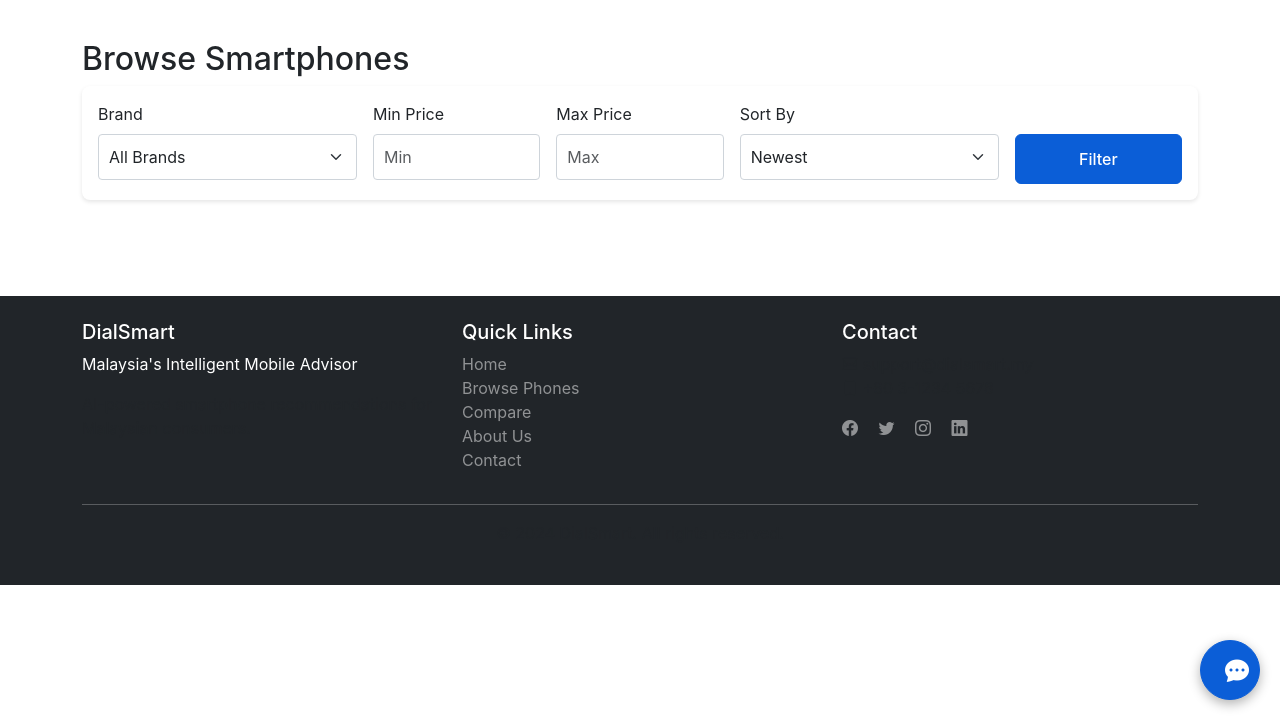
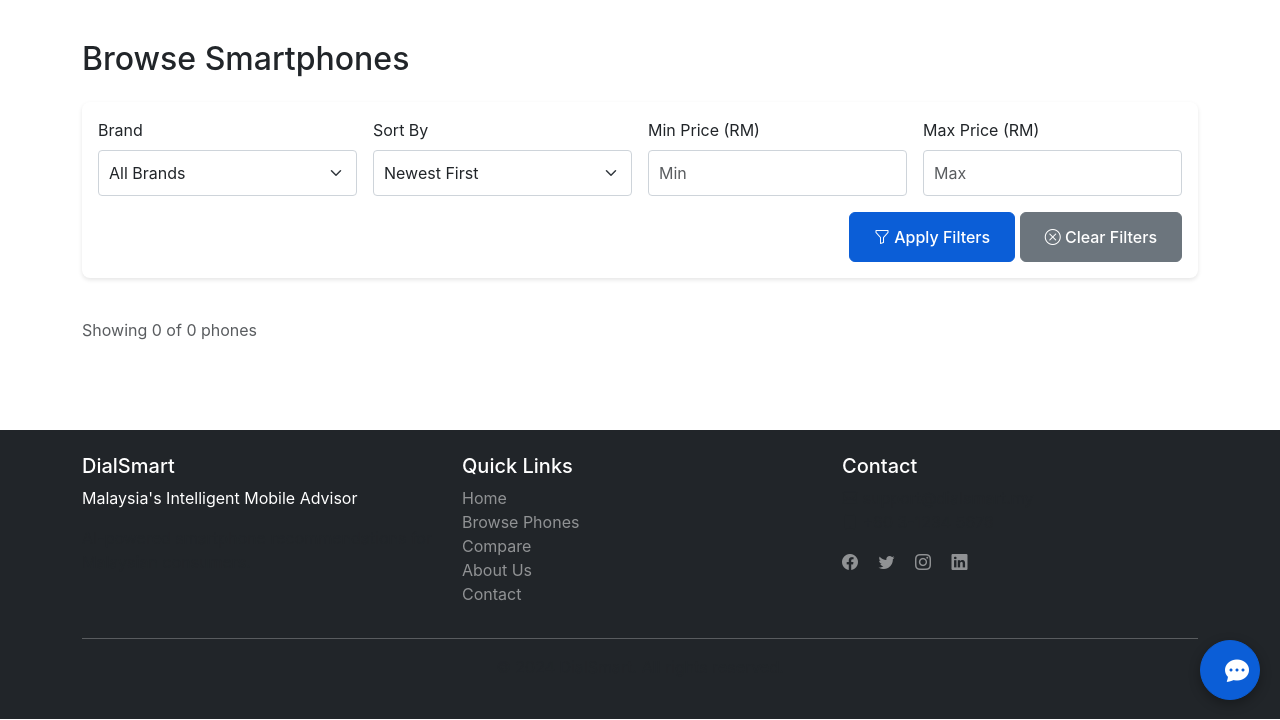
Before and after one commit to AlisonOoi123/DialSmart, a Flask app: page /browse in a window 1280 px wide. Shown: the part 80-800 px from the top of the page. Run offline with Flask 3, Linux system fonts and the light colour scheme; data that the repository does not hold is empty.

Commit message:
Add files via upload

```diff
--- a/app/templates/user/browse.html
+++ b/app/templates/user/browse.html
@@ -4,41 +4,47 @@
 <div class="container py-4">
     <h2>Browse Smartphones</h2>
 
-    <!-- Filter Section -->
-    <div class="row mb-4">
+    <!-- Sorting and Filters -->
+    <div class="row mb-4 mt-4">
         <div class="col-md-12">
             <div class="card">
                 <div class="card-body">
-                    <form method="GET" action="{{ url_for('user.browse') }}" class="row g-3">
+                    <form method="get" action="{{ url_for('user.browse') }}" class="row g-3">
                         <div class="col-md-3">
-                            <label class="form-label">Brand</label>
-                            <select name="brand_id" class="form-select">
+                            <label for="brand_id" class="form-label">Brand</label>
+                            <select name="brand_id" id="brand_id" class="form-select">
                                 <option value="">All Brands</option>
                                 {% for brand in brands %}
-                                <option value="{{ brand.id }}" {% if current_filters.brand_id == brand.id %}selected{% endif %}>{{ brand.name }}</option>
+                                <option value="{{ brand.id }}" {% if current_filters.brand_id == brand.id %}selected{% endif %}>
+                                    {{ brand.name }}
+                                </option>
                                 {% endfor %}
                             </select>
                         </div>
-                        <div class="col-md-2">
-                            <label class="form-label">Min Price</label>
-                            <input type="number" name="min_price" class="form-control" placeholder="Min" value="{{ current_filters.min_price or '' }}">
-                        </div>
-                        <div class="col-md-2">
-                            <label class="form-label">Max Price</label>
-                            <input type="number" name="max_price" class="form-control" placeholder="Max" value="{{ current_filters.max_price or '' }}">
+                        <div class="col-md-3">
+                            <label for="sort_by" class="form-label">Sort By</label>
+                            <select name="sort_by" id="sort_by" class="form-select">
+                                <option value="created_at" {% if current_filters.sort_by == 'created_at' %}selected{% endif %}>Newest First</option>
+                                <option value="price_asc" {% if current_filters.sort_by == 'price_asc' %}selected{% endif %}>Price: Low to High</option>
+                                <option value="price_desc" {% if current_filters.sort_by == 'price_desc' %}selected{% endif %}>Price: High to Low</option>
+                                <option value="name" {% if current_filters.sort_by == 'name' %}selected{% endif %}>Name (A-Z)</option>
+                            </select>
                         </div>
                         <div class="col-md-3">
-                            <label class="form-label">Sort By</label>
-                            <select name="sort_by" class="form-select">
-                                <option value="created_at" {% if current_filters.sort_by == 'created_at' %}selected{% endif %}>Newest</option>
-                                <option value="price_asc" {% if current_filters.sort_by == 'price_asc' %}selected{% endif %}>Price: Low to High</option>
-                                <option value="price_desc" {% if current_filters.sort_by == 'price_desc' %}selected{% endif %}>Price: High to Low</option>
-                                <option value="name" {% if current_filters.sort_by == 'name' %}selected{% endif %}>Name</option>
-                            </select>
+                            <label for="min_price" class="form-label">Min Price (RM)</label>
+                            <input type="number" name="min_price" id="min_price" class="form-control" placeholder="Min" value="{{ current_filters.min_price or '' }}">
                         </div>
-                        <div class="col-md-2">
-                            <label class="form-label">&nbsp;</label>
-                            <button type="submit" class="btn btn-primary w-100">Filter</button>
+                        <div class="col-md-3">
+                            <label for="max_price" class="form-label">Max Price (RM)</label>
+                            <input type="number" name="max_price" id="max_price" class="form-control" placeholder="Max" value="{{ current_filters.max_price or '' }}">
+                        </div>
+                        <div class="col-md-12 text-end">
+                            <button type="submit" class="btn btn-primary">
+                                <i class="bi bi-funnel"></i> Apply Filters
+                            </button>
+                            <a href="{{ url_for('user.browse') }}" class="btn btn-secondary">
+                                <i class="bi bi-x-circle"></i> Clear Filters
+                            </a>
                         </div>
                     </form>
                 </div>
@@ -49,94 +55,51 @@
     <div class="row">
         {% for phone in phones.items %}
         <div class="col-md-3 mb-4">
-            <div class="card h-100 shadow-sm">
-                <!-- Phone Image -->
-                {% if phone.main_image %}
-                <img src="{{ phone.main_image }}" class="card-img-top" alt="{{ phone.model_name }}"
-                     onerror="this.src='https://via.placeholder.com/300x400?text={{ phone.model_name|urlencode }}'"
-                     style="height: 250px; object-fit: cover;">
+            <div class="card h-100">
+                {% if phone.main_image and phone.main_image != 'None' and phone.main_image != '' %}
+                <img src="{{ phone.main_image }}" class="card-img-top" alt="{{ phone.model_name }}" style="height: 200px; object-fit: cover;" onerror="this.src='https://via.placeholder.com/300x200/e0e0e0/666666?text={{ phone.model_name | urlencode }}'">
                 {% else %}
-                <img src="https://via.placeholder.com/300x400?text={{ phone.model_name|urlencode }}"
-                     class="card-img-top" alt="{{ phone.model_name }}"
-                     style="height: 250px; object-fit: cover;">
+                <img src="https://via.placeholder.com/300x200/e0e0e0/666666?text={{ phone.model_name | urlencode }}" class="card-img-top" alt="{{ phone.model_name }}" style="height: 200px; object-fit: cover;">
                 {% endif %}
-
-                <div class="card-body d-flex flex-column">
-                    <!-- Brand Name -->
-                    <small class="text-muted">{{ phone.brand.name }}</small>
-
-                    <!-- Phone Name -->
-                    <h6 class="card-title mb-2">{{ phone.model_name }}</h6>
-
-                    <!-- Price -->
-                    <p class="text-primary fw-bold fs-5 mb-2">RM {{ "{:,.2f}".format(phone.price) }}</p>
-
-                    <!-- Quick Specs (if available) -->
-                    {% if phone.specifications %}
-                    <div class="mb-3">
-                        <small class="text-muted d-block">
-                            {% if phone.specifications.ram_options %}
-                            <i class="bi bi-memory"></i> {{ phone.specifications.ram_options }}
-                            {% endif %}
-                            {% if phone.specifications.storage_options %}
-                            | <i class="bi bi-hdd"></i> {{ phone.specifications.storage_options }}
-                            {% endif %}
-                        </small>
-                        {% if phone.specifications.rear_camera_main %}
-                        <small class="text-muted d-block">
-                            <i class="bi bi-camera"></i> {{ phone.specifications.rear_camera_main }}MP
-                            {% if phone.specifications.battery_capacity %}
-                            | <i class="bi bi-battery-charging"></i> {{ phone.specifications.battery_capacity }}mAh
-                            {% endif %}
-                        </small>
-                        {% endif %}
-                    </div>
-                    {% endif %}
-
-                    <!-- Action Buttons -->
-                    <div class="mt-auto">
-                        <a href="{{ url_for('phone.details', phone_id=phone.id) }}" class="btn btn-sm btn-primary w-100">
-                            <i class="bi bi-eye"></i> View Details
-                        </a>
-                    </div>
+                <div class="card-body">
+                    <h6>{{ phone.model_name }}</h6>
+                    <p class="text-primary">RM {{ "{:,.0f}".format(phone.price) }}</p>
+                    <a href="{{ url_for('phone.details', phone_id=phone.id) }}" class="btn btn-sm btn-primary">View</a>
                 </div>
-            </div>
-        </div>
-        {% else %}
-        <div class="col-12">
-            <div class="alert alert-info">
-                <h5>No phones found</h5>
-                <p>Try adjusting your filters or browse all phones.</p>
             </div>
         </div>
         {% endfor %}
     </div>
 
+    <!-- Results Info -->
+    <div class="row mt-3">
+        <div class="col-md-12">
+            <p class="text-muted">
+                Showing {{ phones.items|length }} of {{ phones.total }} phones
+                {% if current_filters.brand_id %}
+                    - Filtered by brand
+                {% endif %}
+                {% if current_filters.min_price or current_filters.max_price %}
+                    - Price range:
+                    {% if current_filters.min_price %}RM {{ current_filters.min_price }}{% else %}Any{% endif %}
+                    to
+                    {% if current_filters.max_price %}RM {{ current_filters.max_price }}{% else %}Any{% endif %}
+                {% endif %}
+            </p>
+        </div>
+    </div>
+
     <!-- Pagination -->
     {% if phones.pages > 1 %}
-    <nav aria-label="Phone pagination">
+    <nav>
         <ul class="pagination justify-content-center">
-            {% if phones.has_prev %}
-            <li class="page-item">
-                <a class="page-link" href="{{ url_for('user.browse', page=phones.prev_num, **current_filters) }}">Previous</a>
+            {% for page_num in phones.iter_pages() %}
+            {% if page_num %}
+            <li class="page-item {% if page_num == phones.page %}active{% endif %}">
+                <a class="page-link" href="{{ url_for('user.browse', page=page_num, brand_id=current_filters.brand_id, min_price=current_filters.min_price, max_price=current_filters.max_price, sort_by=current_filters.sort_by) }}">{{ page_num }}</a>
             </li>
             {% endif %}
-
-            {% for page_num in phones.iter_pages(left_edge=1, right_edge=1, left_current=1, right_current=2) %}
-                {% if page_num %}
-                    <li class="page-item {% if page_num == phones.page %}active{% endif %}">
-                        <a class="page-link" href="{{ url_for('user.browse', page=page_num, **current_filters) }}">{{ page_num }}</a>
-                    </li>
-                {% else %}
-                    <li class="page-item disabled"><span class="page-link">...</span></li>
-                {% endif %}
             {% endfor %}
-
-            {% if phones.has_next %}
-            <li class="page-item">
-                <a class="page-link" href="{{ url_for('user.browse', page=phones.next_num, **current_filters) }}">Next</a>
-            </li>
-            {% endif %}
         </ul>
     </nav>
     {% endif %}
```
